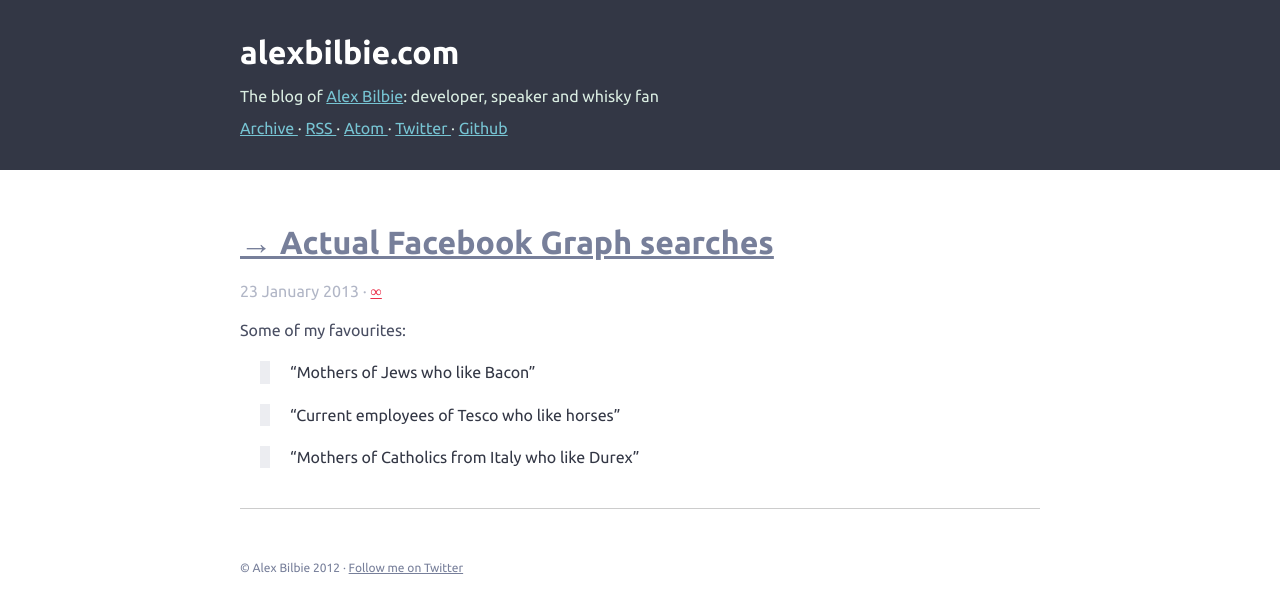
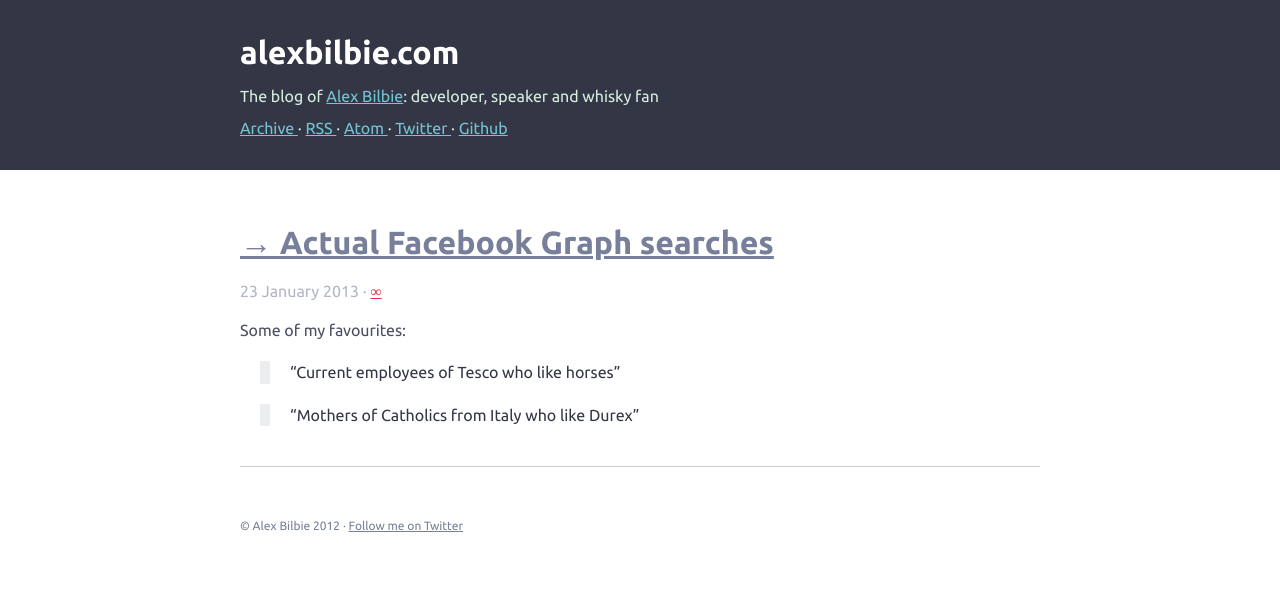
Before and after one commit to alexbilbie/alexbilbie.github.com, a Jekyll site: the page built from _posts/2013-01-23-actual-facebook-graph-searches.html, in a window 1280 px wide. Shown: the top 613 px of the page. Built offline with Jekyll 4.4.1, drawn with Linux system fonts in a browser that asks for light colours; comment, search, counter and statistics services are not loaded.

Commit message:
Updated _posts/2013-01-23-actual-facebook-graph-searches.html

```diff
--- a/_posts/2013-01-23-actual-facebook-graph-searches.html
+++ b/_posts/2013-01-23-actual-facebook-graph-searches.html
@@ -8,10 +8,6 @@ permalink: /2013/01/actual-facebook-graph-searches/
 
 <p>Some of my favourites:</p>
 
-<blockquote>“Mothers of Jews who like Bacon”</blockquote>
-
-
 <blockquote>“Current employees of Tesco who like horses”</blockquote>
 
-
 <blockquote>“Mothers of Catholics from Italy who like Durex”</blockquote>
```
